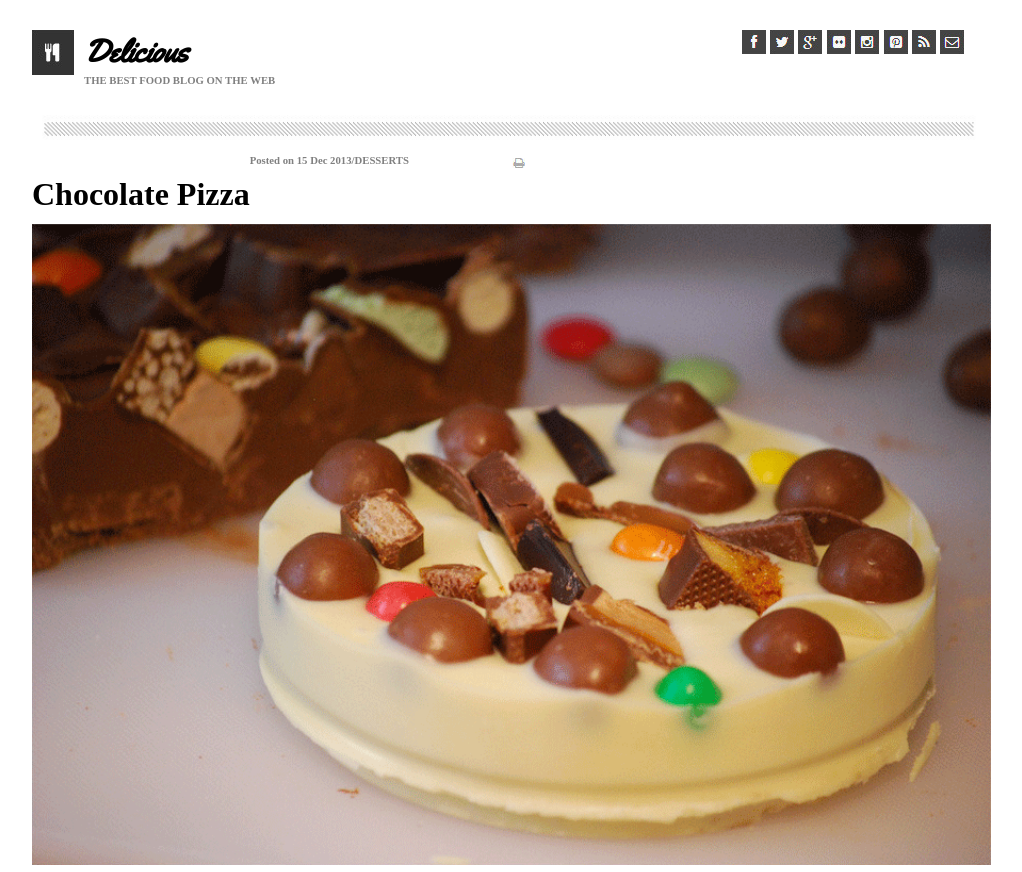
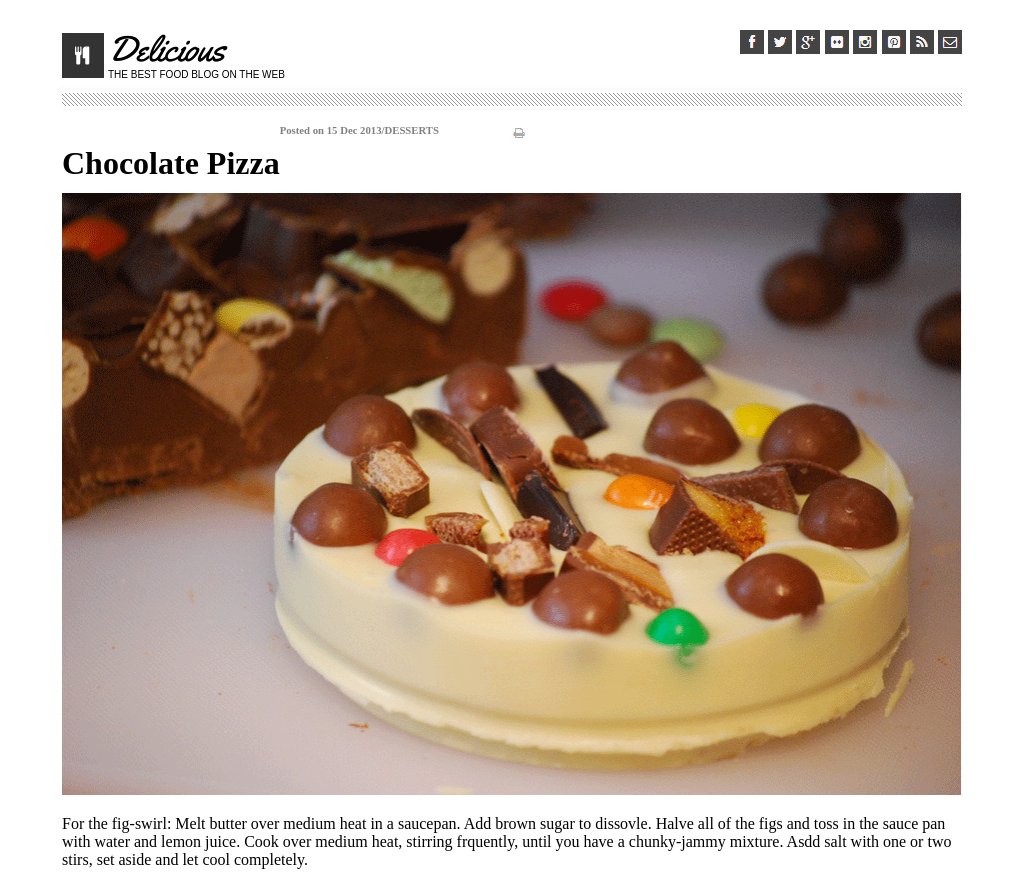
Before and after one commit to ashkrao/Chocolate_Pizza, a plain HTML site: page lab/index.html in a window 1280 px wide. Shown: the top 872 px of the page, without its empty margins (128-1150 px from the left). Drawn offline with Linux system fonts and the light colour scheme.

Commit message:
Improved header

```diff
--- a/lab/css/style.css
+++ b/lab/css/style.css
@@ -1,5 +1,5 @@
 body {
-   width:960px;
+   width:900px;
    margin:0 auto;
    padding-top:30px;
 }
@@ -20,10 +20,11 @@ body {
      margin: auto;
    }
    #border{
-     width:100%;
+     margin-left: -12px;
    }
    #right{
      text-align: right;
+     float: right;
    }
    #title{
      text-align:left;
@@ -39,16 +40,23 @@ body {
      margin-bottom:0;
      margin-top: 0;
    }
+#logo span {
+  display: inline-block;
+}
 
-#logo{
-  margin-top: : 200px;
-  margin-right: 10px;
+#logo p {
+  margin-top: -5px;
+}
 
-}
 #delicious{
   font-family: 'Yellowtail', cursive;
-  margin-top: 0;
-  margin-bottom: 0;
+  margin: 0;
+  font-size: 36px;
+}
+#subtitle {
+  font-family: sans-serif;
+  margin: 0;
+  font-size: 10px;
 }
 #chocopizza {
   width:100%;
--- a/lab/index.html
+++ b/lab/index.html
@@ -8,14 +8,16 @@
   <body style="margin:10;padding:10">
     <header>
       <div class="row">
-        <div class="column col-1">
-          <img id ="logo" src="lab-assets/logo.png"/>
+        <div id="logo" class="column col-3">
+          <span>
+            <img src="lab-assets/logo.png"/>
+          </span>
+          <span>
+            <p id="delicious">Delicious</p>
+            <p id="subtitle">THE BEST FOOD BLOG ON THE WEB</p>
+          </span>
         </div>
-        <div class ="column col-3">
-          <h1 id="delicious">Delicious</h1>
-          <h6>THE BEST FOOD BLOG ON THE WEB</h6>
-        </div>
-        <div id="right" class="column col-8">
+        <div id="right" class="column col-4">
           <img src="lab-assets/fb-icon.png"/>
           <img src="lab-assets/twit-icon.png"/>
           <img src="lab-assets/gp-icon.png"/>
```
